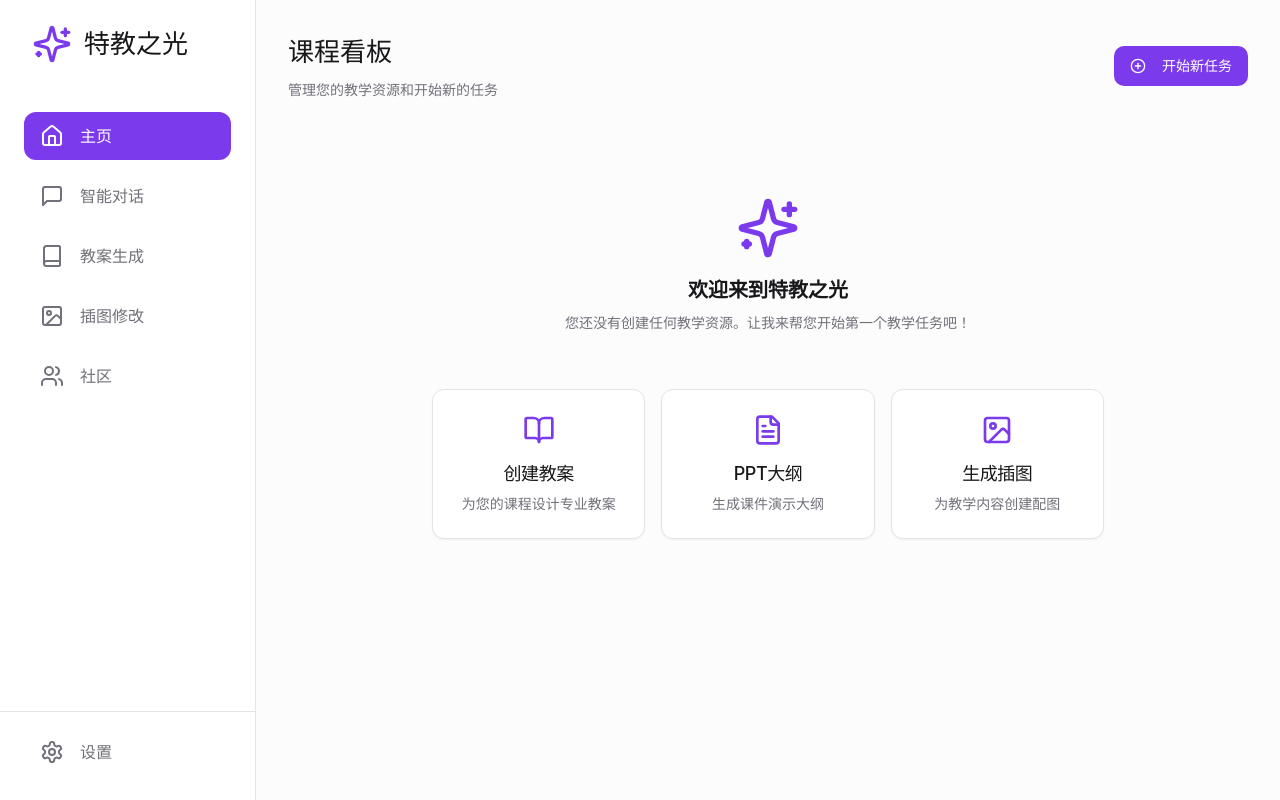
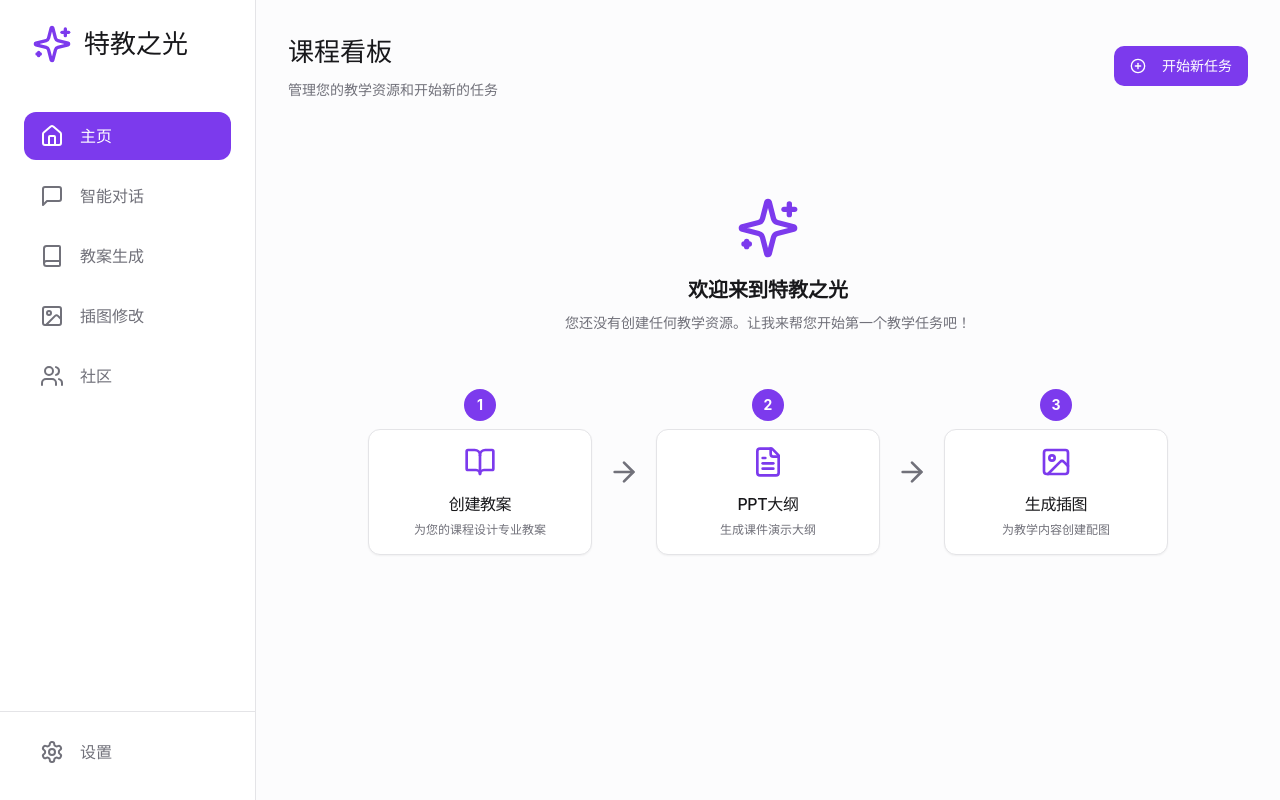
Before and after one commit to Tinayiii/special-ed-spark, a React (Vite) app: page / in a window 1280 px wide. Built offline with nearby package versions, Linux system fonts and the light colour scheme.

Commit message:
Enhance CourseDashboard onboarding flow
Improve the CourseDashboard to guide new users through the core features (lesson plan, PPT outline, image generation) with a "flow" presentation.

```diff
--- a/src/pages/CourseDashboard.tsx
+++ b/src/pages/CourseDashboard.tsx
@@ -1,4 +1,3 @@
-
 import { useState, useEffect } from "react";
 import { Link, useNavigate } from "react-router-dom";
 import { Button } from "@/components/ui/button";
@@ -7,7 +6,7 @@ import { Dialog, DialogContent, DialogHeader, DialogTitle, DialogTrigger } from
 import { Input } from "@/components/ui/input";
 import { Textarea } from "@/components/ui/textarea";
 import { Badge } from "@/components/ui/badge";
-import { PlusCircle, MessageSquare, BookOpen, Image as ImageIcon, FileText, Clock, Sparkles } from "lucide-react";
+import { PlusCircle, MessageSquare, BookOpen, Image as ImageIcon, FileText, Clock, Sparkles, ArrowRight } from "lucide-react";
 import { useAuth } from "@/contexts/AuthContext";
 import { supabase } from "@/integrations/supabase/client";
 import { Tables } from "@/integrations/supabase/types";
@@ -189,30 +188,48 @@ const CourseDashboard = () => {
             </p>
           </div>
 
-          <div className="grid grid-cols-1 md:grid-cols-3 gap-4 max-w-2xl w-full">
-            <Card className="hover:shadow-md transition-shadow cursor-pointer" onClick={() => setIsDialogOpen(true)}>
-              <CardHeader className="text-center">
+          <div className="flex flex-col md:flex-row items-center justify-center gap-4 md:gap-0 max-w-4xl w-full">
+            {/* Step 1 */}
+            <div className="flex flex-col items-center">
+              <div className="flex items-center justify-center w-8 h-8 mb-2 rounded-full bg-primary text-primary-foreground font-bold text-sm">1</div>
+              <Card className="hover:shadow-md transition-shadow cursor-pointer w-56" onClick={() => setIsDialogOpen(true)}>
+                <CardHeader className="text-center p-4">
                   <BookOpen className="h-8 w-8 text-primary mx-auto mb-2" />
-                <CardTitle className="text-lg">创建教案</CardTitle>
-                <CardDescription>为您的课程设计专业教案</CardDescription>
+                  <CardTitle className="text-base">创建教案</CardTitle>
+                  <CardDescription className="text-xs">为您的课程设计专业教案</CardDescription>
                 </CardHeader>
               </Card>
+            </div>
 
-            <Card className="hover:shadow-md transition-shadow cursor-pointer" onClick={() => setIsDialogOpen(true)}>
-              <CardHeader className="text-center">
+            {/* Arrow */}
+            <ArrowRight className="w-8 h-8 text-muted-foreground mx-4 my-2 md:my-0 rotate-90 md:rotate-0" />
+
+            {/* Step 2 */}
+            <div className="flex flex-col items-center">
+              <div className="flex items-center justify-center w-8 h-8 mb-2 rounded-full bg-primary text-primary-foreground font-bold text-sm">2</div>
+              <Card className="hover:shadow-md transition-shadow cursor-pointer w-56" onClick={() => setIsDialogOpen(true)}>
+                <CardHeader className="text-center p-4">
                   <FileText className="h-8 w-8 text-primary mx-auto mb-2" />
-                <CardTitle className="text-lg">PPT大纲</CardTitle>
-                <CardDescription>生成课件演示大纲</CardDescription>
+                  <CardTitle className="text-base">PPT大纲</CardTitle>
+                  <CardDescription className="text-xs">生成课件演示大纲</CardDescription>
                 </CardHeader>
               </Card>
+            </div>
 
-            <Card className="hover:shadow-md transition-shadow cursor-pointer" onClick={() => setIsDialogOpen(true)}>
-              <CardHeader className="text-center">
+            {/* Arrow */}
+            <ArrowRight className="w-8 h-8 text-muted-foreground mx-4 my-2 md:my-0 rotate-90 md:rotate-0" />
+
+            {/* Step 3 */}
+            <div className="flex flex-col items-center">
+              <div className="flex items-center justify-center w-8 h-8 mb-2 rounded-full bg-primary text-primary-foreground font-bold text-sm">3</div>
+              <Card className="hover:shadow-md transition-shadow cursor-pointer w-56" onClick={() => setIsDialogOpen(true)}>
+                <CardHeader className="text-center p-4">
                   <ImageIcon className="h-8 w-8 text-primary mx-auto mb-2" />
-                <CardTitle className="text-lg">生成插图</CardTitle>
-                <CardDescription>为教学内容创建配图</CardDescription>
+                  <CardTitle className="text-base">生成插图</CardTitle>
+                  <CardDescription className="text-xs">为教学内容创建配图</CardDescription>
                 </CardHeader>
               </Card>
+            </div>
           </div>
         </div>
       ) : (
```
Lines whose indentation alone changed are shown as unchanged.
